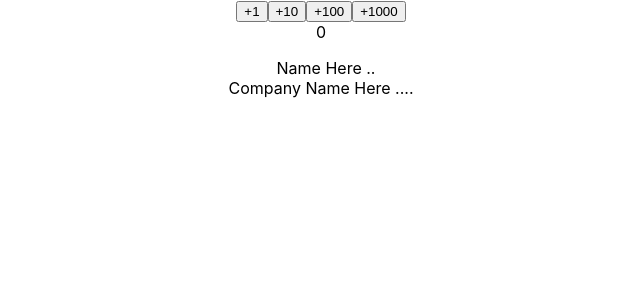
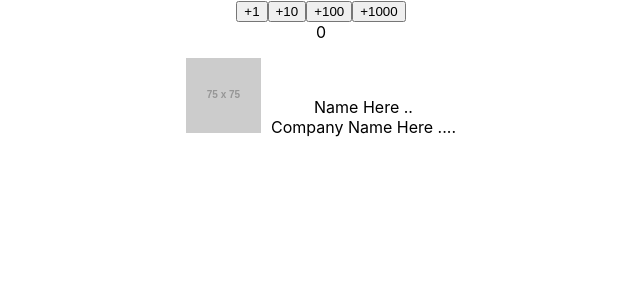
Before and after one commit to dhananjay-ng/play-nine, a React (Create React App) app: page / in a window 1280 px wide. Shown: the top 300 px of the page, without its empty margins (319-959 px from the left). Built offline with nearby package versions, Linux system fonts and the light colour scheme.

Commit message:
cards implemented sucessfully

```diff
--- a/src/App.js
+++ b/src/App.js
@@ -4,7 +4,6 @@ import './App.css';
 import Button from './components/Button';
 import Result from './components/Result';
 import CardList from './components/CardList';
-import Card from './components/Card';
 
 class App extends Component {
 
@@ -23,7 +22,7 @@ class App extends Component {
         <Button increment={100} onClickFunction={this.incrementCounter} />
         <Button increment={1000} onClickFunction={this.incrementCounter} />
         <Result counter={this.state.counter} />
-        <Card/>
+        <CardList/>
       {/*   <header className="App-header">
           <img src={logo} className="App-logo" alt="logo" />
           <p>
--- a/src/components/Card.js
+++ b/src/components/Card.js
@@ -3,12 +3,14 @@ import React, { Component } from 'react';
 const Card = (props) => {
     return(
         <div style={{margin: '1em'}}>
-            <img srd="http://placehold.it/75"></img>
+            <img width="75" src="http://placehold.it/75"/>
             <div style={{display: 'inline-block', marginLeft: 10}}>
+            <div >
                 Name Here ..
             </div>
             <div>
                 Company Name Here ....
+            </div>
             </div>
         </div>
      );
--- a/src/components/CardList.js
+++ b/src/components/CardList.js
@@ -1,5 +1,5 @@
 import React, { Component } from 'react';
-import Card from './components/Card';
+import Card from './Card';
 
 const CardList = (props) => {
     return(
```
